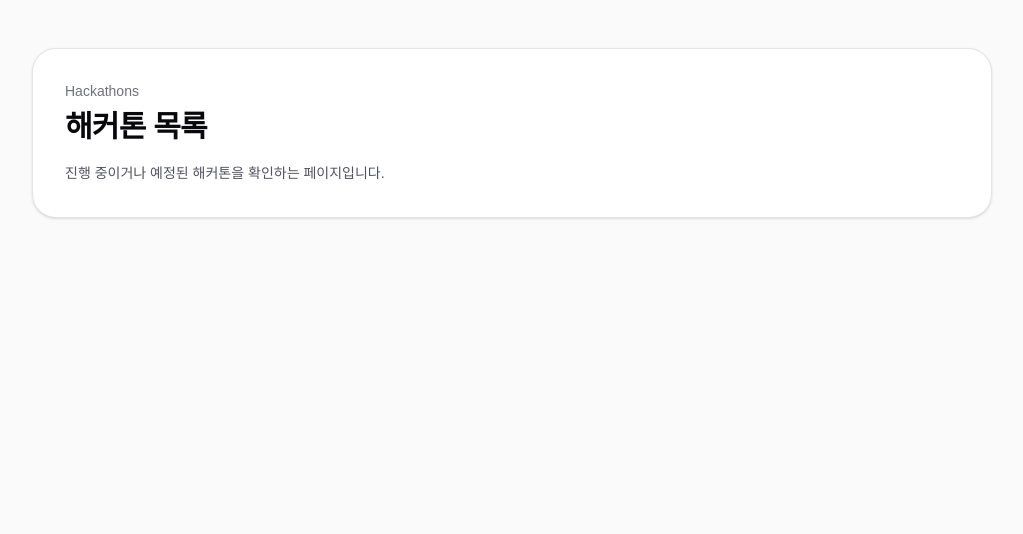
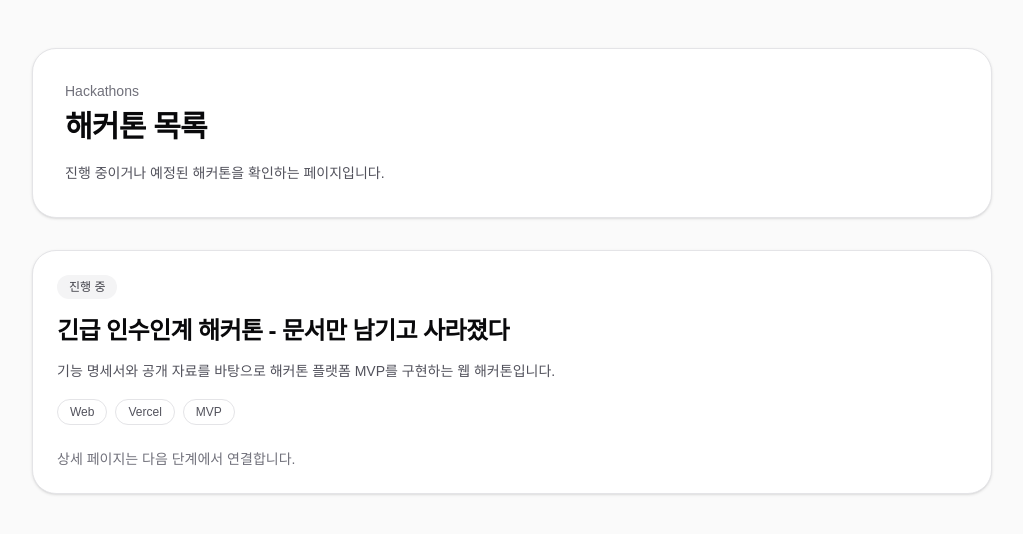
Before and after one commit to Jinnuu/dacon-hackathon-emergency-handover, a Next.js app in the folder web/: page /hackathons in a window 1280 px wide. Shown: the top 534 px of the page, without its empty margins (128-1151 px from the left). Built offline with nearby package versions, Linux system fonts and the light colour scheme.

Commit message:
feat: add hackathon card to listing page

```diff
--- a/web/src/app/hackathons/page.tsx
+++ b/web/src/app/hackathons/page.tsx
@@ -1,8 +1,19 @@
+const hackathons = [
+  {
+    slug: "monthly-hackathon-emergency-handover-docs",
+    title: "긴급 인수인계 해커톤 - 문서만 남기고 사라졌다",
+    status: "진행 중",
+    summary:
+      "기능 명세서와 공개 자료를 바탕으로 해커톤 플랫폼 MVP를 구현하는 웹 해커톤입니다.",
+    tags: ["Web", "Vercel", "MVP"],
+  },
+] as const;
+
 export default function HackathonsPage() {
   return (
     <main className="min-h-screen bg-zinc-50 text-zinc-900">
       <div className="mx-auto max-w-5xl px-4 py-12 sm:px-6 lg:px-8">
-        <div className="rounded-3xl border border-zinc-200 bg-white p-8 shadow-sm">
+        <section className="rounded-3xl border border-zinc-200 bg-white p-8 shadow-sm">
           <p className="text-sm font-medium text-zinc-500">Hackathons</p>
           <h1 className="mt-2 text-3xl font-semibold tracking-tight text-zinc-950">
             해커톤 목록
@@ -10,7 +21,45 @@ export default function HackathonsPage() {
           <p className="mt-4 text-sm leading-6 text-zinc-600">
             진행 중이거나 예정된 해커톤을 확인하는 페이지입니다.
           </p>
-        </div>
+        </section>
+
+        <section className="mt-8 grid grid-cols-1 gap-4">
+          {hackathons.map((hackathon) => (
+            <article
+              key={hackathon.slug}
+              className="rounded-3xl border border-zinc-200 bg-white p-6 shadow-sm"
+            >
+              <div className="flex items-center gap-2">
+                <span className="rounded-full bg-zinc-100 px-3 py-1 text-xs font-medium text-zinc-700">
+                  {hackathon.status}
+                </span>
+              </div>
+
+              <h2 className="mt-4 text-2xl font-semibold tracking-tight text-zinc-950">
+                {hackathon.title}
+              </h2>
+
+              <p className="mt-3 text-sm leading-6 text-zinc-600">
+                {hackathon.summary}
+              </p>
+
+              <div className="mt-4 flex flex-wrap gap-2">
+                {hackathon.tags.map((tag) => (
+                  <span
+                    key={tag}
+                    className="rounded-full border border-zinc-200 px-3 py-1 text-xs text-zinc-600"
+                  >
+                    {tag}
+                  </span>
+                ))}
+              </div>
+
+              <p className="mt-6 text-sm font-medium text-zinc-500">
+                상세 페이지는 다음 단계에서 연결합니다.
+              </p>
+            </article>
+          ))}
+        </section>
       </div>
     </main>
   );
```
